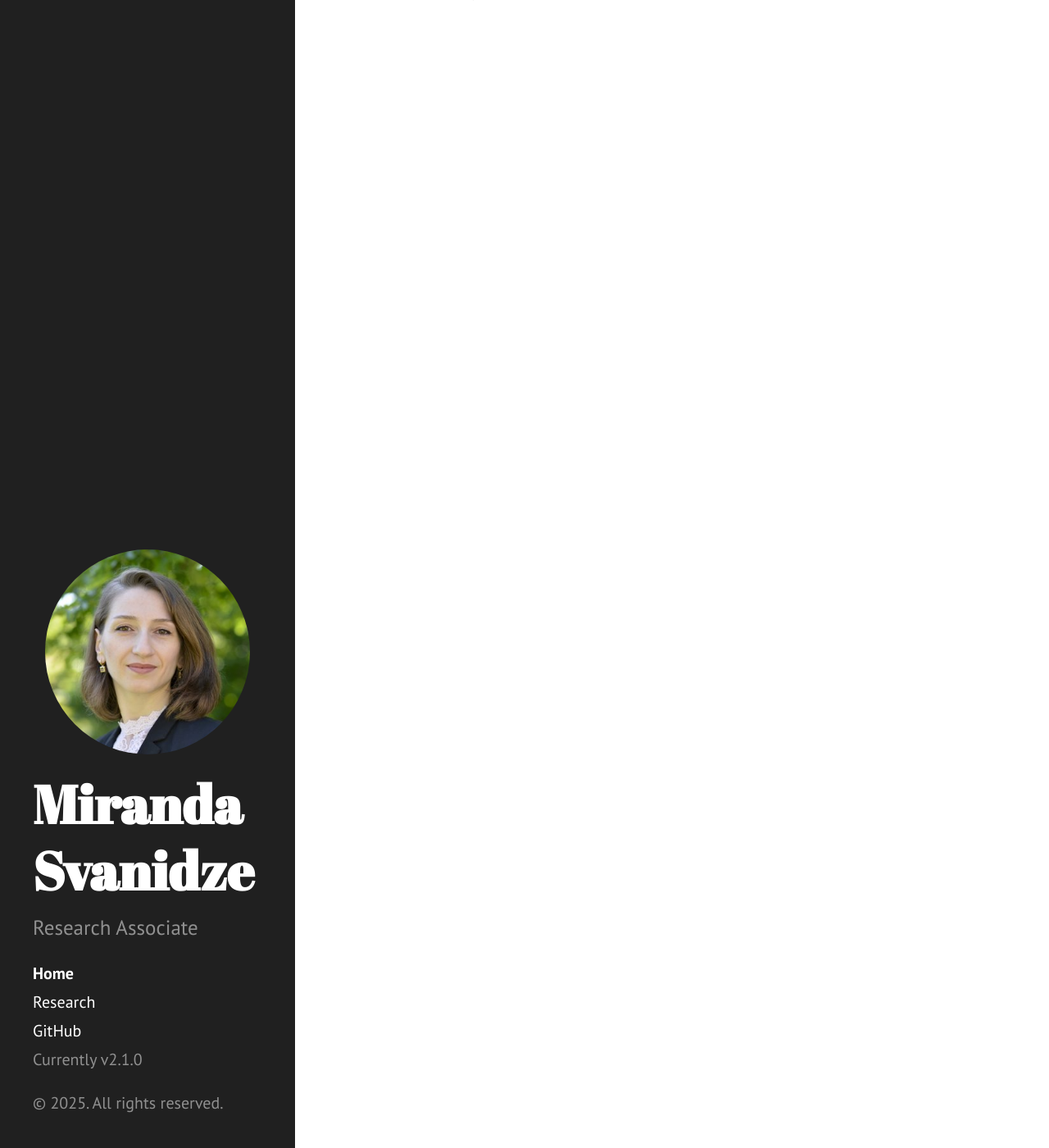
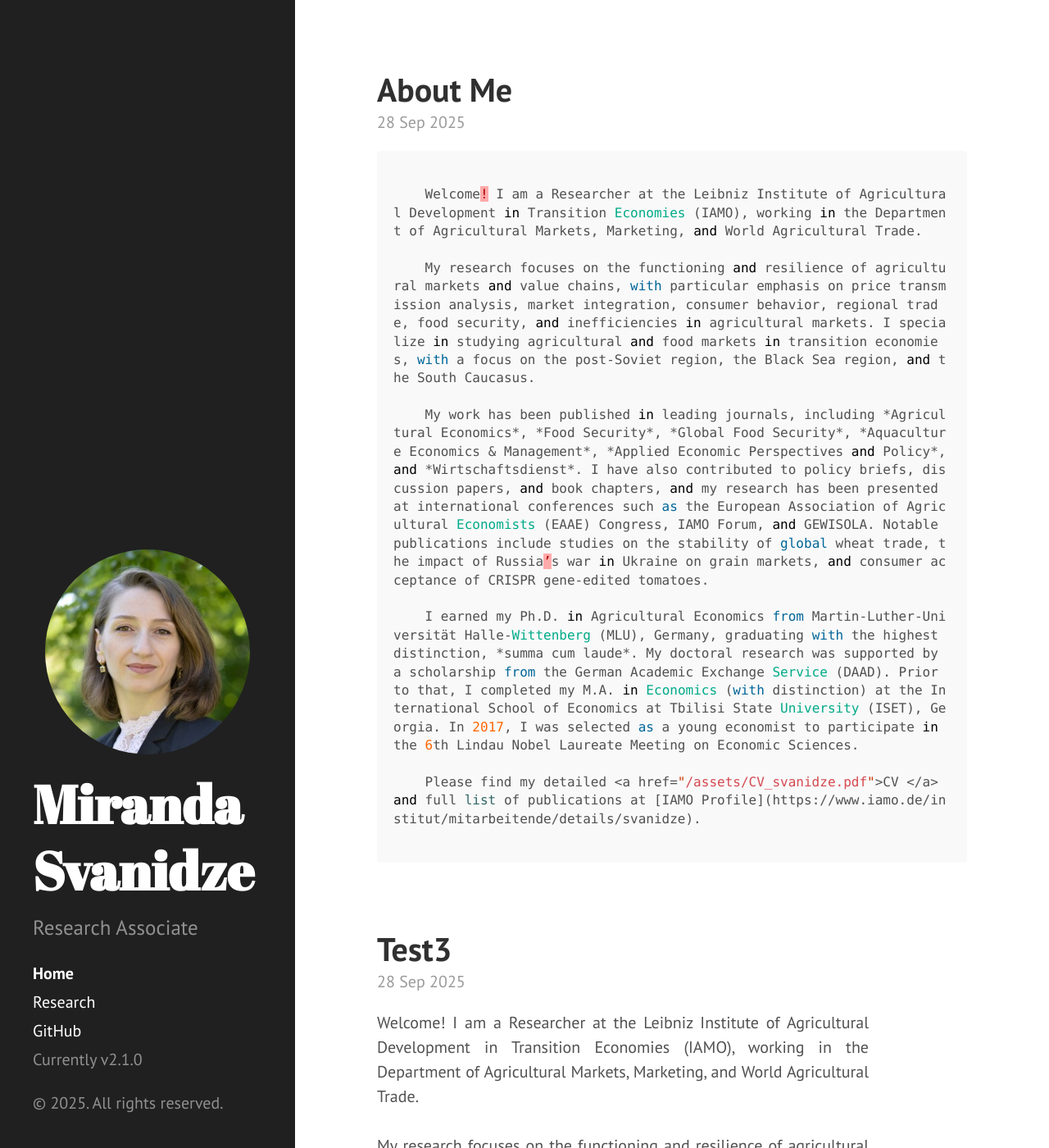
Before and after one commit to miranidze/miranidze.github.io, a Jekyll site: the page built from index.html, in a window 1280 px wide and 1400 px high, scrolled down 1036 px. Shown: the whole window at 82% size. Built offline with Jekyll 4.4.1, drawn with Linux system fonts in a browser that asks for light colours; the list of posts is cut into pages by our own code; some of the changed text lies outside the part shown.

Commit message:
initialupdate

````diff
--- a/_includes/sidebar.html
+++ b/_includes/sidebar.html
@@ -26,7 +26,7 @@
          {% endif %}
          {% endif %}
          {% endfor %}
-         <a class="sidebar-nav-item" href="https://www.iamo.de/institut/mitarbeitende/details/svanidze/publications">Research</a>
+         <a class="sidebar-nav-item" href="{{ '/research/' | relative_url }}">Research</a>
          <a class="sidebar-nav-item" href="https://github.com/miranidze">GitHub</a>
          <span class="sidebar-nav-item">Currently v{{ site.version }}</span>
       </nav>
--- /dev/null
+++ b/_posts/2025-09-28-test1.md
@@ -0,0 +1,18 @@
+<div id="custom-warning" style='text-align: justify;padding:0.1em; background-color:#E9D8FD; color:#69337A;'>
+<span>
+<p style='margin-top:1em; text-align:center'>
+<b>About me</b>
+</p>
+<p style='margin-left:1em; margin-right:1em'>
+Welcome! I am a Researcher at the Leibniz Institute of Agricultural Development in Transition Economies (IAMO), working in the Department of Agricultural Markets, Marketing, and World Agricultural Trade.<br>
+<br>My research focuses on the functioning and resilience of agricultural markets and value chains, with particular emphasis on price transmission analysis, market integration, consumer behavior, regional trade, food security, and inefficiencies in agricultural markets. I specialize in studying agricultural and food markets in transition economies, with a focus on the post-Soviet region, the Black Sea region, and the South Caucasus.<br>
+<br> My work has been published in leading journals, including *Agricultural Economics*, *Food Security*, *Global Food Security*, *Aquaculture Economics & Management*, *Applied Economic Perspectives and Policy*, and *Wirtschaftsdienst*. I have also contributed to policy briefs, discussion papers, and book chapters, and my research has been presented at international conferences such as the European Association of Agricultural Economists (EAAE) Congress, IAMO Forum, and GEWISOLA. Notable publications include studies on the stability of global wheat trade, the impact of Russia’s war in Ukraine on grain markets, and consumer acceptance of CRISPR gene-edited tomatoes.<br>
+<br> I earned my Ph.D. in Agricultural Economics from Martin-Luther-Universität Halle-Wittenberg (MLU), Germany, graduating with the highest distinction, *summa cum laude*. My doctoral research was supported by a scholarship from the German Academic Exchange Service (DAAD). Prior to that, I completed my M.A. in Economics (with distinction) at the International School of Economics at Tbilisi State University (ISET), Georgia. In 2017, I was selected as a young economist to participate in the 6th Lindau Nobel Laureate Meeting on Economic Sciences.<br>
+<br>Please find my detailed <a href="/assets/CV_svanidze.pdf">CV</a> and full list of publications at IAMO Profile
+
+</p>
+<p style='margin-bottom:1em; margin-right:1em; text-align:right; font-family:Georgia'>
+<b>- <a href="https://www.iamo.de/institut/mitarbeitende/details/svanidze" target="_blank">IAMO Profile</a></b>
+</p>
+</span>
+</div>
--- /dev/null
+++ b/_posts/2025-09-28-test2.md
@@ -0,0 +1,17 @@
+<p style="text-align: justify; text-justify: inter-word;">
+
+Welcome! I am a Researcher at the Leibniz Institute of Agricultural Development in Transition Economies (IAMO), working in the Department of Agricultural Markets, Marketing, and World Agricultural Trade.<br>
+<br>
+
+My research focuses on the functioning and resilience of agricultural markets and value chains, with particular emphasis on price transmission analysis, market integration, consumer behavior, regional trade, food security, and inefficiencies in agricultural markets. I specialize in studying agricultural and food markets in transition economies, with a focus on the post-Soviet region, the Black Sea region, and the South Caucasus.<br>
+<br>
+
+My work has been published in leading journals, including *Agricultural Economics*, *Food Security*, *Global Food Security*, *Aquaculture Economics & Management*, *Applied Economic Perspectives and Policy*, and *Wirtschaftsdienst*. I have also contributed to policy briefs, discussion papers, and book chapters, and my research has been presented at international conferences such as the European Association of Agricultural Economists (EAAE) Congress, IAMO Forum, and GEWISOLA. Notable publications include studies on the stability of global wheat trade, the impact of Russia’s war in Ukraine on grain markets, and consumer acceptance of CRISPR gene-edited tomatoes.<br>
+<br>
+
+I earned my Ph.D. in Agricultural Economics from Martin-Luther-Universität Halle-Wittenberg (MLU), Germany, graduating with the highest distinction, *summa cum laude*. My doctoral research was supported by a scholarship from the German Academic Exchange Service (DAAD). Prior to that, I completed my M.A. in Economics (with distinction) at the International School of Economics at Tbilisi State University (ISET), Georgia. In 2017, I was selected as a young economist to participate in the 6th Lindau Nobel Laureate Meeting on Economic Sciences.<br>
+<br>
+
+Please find my detailed <a href="/assets/CV_svanidze.pdf">CV </a> and full list of publications at [IAMO Profile](https://www.iamo.de/institut/mitarbeitende/details/svanidze).
+
+</p>
--- /dev/null
+++ b/_posts/2025-09-28-test3.md
@@ -0,0 +1,15 @@
+<p style="text-align: justify; max-width: 600px;">
+Welcome! I am a Researcher at the Leibniz Institute of Agricultural Development in Transition Economies (IAMO), working in the Department of Agricultural Markets, Marketing, and World Agricultural Trade.<br>
+<br>
+
+My research focuses on the functioning and resilience of agricultural markets and value chains, with particular emphasis on price transmission analysis, market integration, consumer behavior, regional trade, food security, and inefficiencies in agricultural markets. I specialize in studying agricultural and food markets in transition economies, with a focus on the post-Soviet region, the Black Sea region, and the South Caucasus.<br>
+<br>
+
+My work has been published in leading journals, including *Agricultural Economics*, *Food Security*, *Global Food Security*, *Aquaculture Economics & Management*, *Applied Economic Perspectives and Policy*, and *Wirtschaftsdienst*. I have also contributed to policy briefs, discussion papers, and book chapters, and my research has been presented at international conferences such as the European Association of Agricultural Economists (EAAE) Congress, IAMO Forum, and GEWISOLA. Notable publications include studies on the stability of global wheat trade, the impact of Russia’s war in Ukraine on grain markets, and consumer acceptance of CRISPR gene-edited tomatoes.<br>
+<br>
+
+I earned my Ph.D. in Agricultural Economics from Martin-Luther-Universität Halle-Wittenberg (MLU), Germany, graduating with the highest distinction, *summa cum laude*. My doctoral research was supported by a scholarship from the German Academic Exchange Service (DAAD). Prior to that, I completed my M.A. in Economics (with distinction) at the International School of Economics at Tbilisi State University (ISET), Georgia. In 2017, I was selected as a young economist to participate in the 6th Lindau Nobel Laureate Meeting on Economic Sciences.<br>
+<br>
+
+Please find my detailed <a href="/assets/CV_svanidze.pdf">CV </a> and full list of publications at [IAMO Profile](https://www.iamo.de/institut/mitarbeitende/details/svanidze).
+</p>
--- /dev/null
+++ b/_posts/2025-09-28-test4.md
@@ -0,0 +1,18 @@
+---
+layout: post
+title: About Me
+Today’s date is: {{ site.time | date: "%B %d, %Y" }}
+---
+```python
+
+    Welcome! I am a Researcher at the Leibniz Institute of Agricultural Development in Transition Economies (IAMO), working in the Department of Agricultural Markets, Marketing, and World Agricultural Trade.
+
+    My research focuses on the functioning and resilience of agricultural markets and value chains, with particular emphasis on price transmission analysis, market integration, consumer behavior, regional trade, food security, and inefficiencies in agricultural markets. I specialize in studying agricultural and food markets in transition economies, with a focus on the post-Soviet region, the Black Sea region, and the South Caucasus.
+
+    My work has been published in leading journals, including *Agricultural Economics*, *Food Security*, *Global Food Security*, *Aquaculture Economics & Management*, *Applied Economic Perspectives and Policy*, and *Wirtschaftsdienst*. I have also contributed to policy briefs, discussion papers, and book chapters, and my research has been presented at international conferences such as the European Association of Agricultural Economists (EAAE) Congress, IAMO Forum, and GEWISOLA. Notable publications include studies on the stability of global wheat trade, the impact of Russia’s war in Ukraine on grain markets, and consumer acceptance of CRISPR gene-edited tomatoes.
+
+    I earned my Ph.D. in Agricultural Economics from Martin-Luther-Universität Halle-Wittenberg (MLU), Germany, graduating with the highest distinction, *summa cum laude*. My doctoral research was supported by a scholarship from the German Academic Exchange Service (DAAD). Prior to that, I completed my M.A. in Economics (with distinction) at the International School of Economics at Tbilisi State University (ISET), Georgia. In 2017, I was selected as a young economist to participate in the 6th Lindau Nobel Laureate Meeting on Economic Sciences.
+
+    Please find my detailed <a href="/assets/CV_svanidze.pdf">CV </a> and full list of publications at [IAMO Profile](https://www.iamo.de/institut/mitarbeitende/details/svanidze).
+
+```
--- /dev/null
+++ b/research.md
@@ -0,0 +1,11 @@
+---
+layout: default
+title: Research
+permalink: /research/
+---
+
+# Publications
+
+```
+∎ Jamali Jaghdani, T., Glauben, T., Götz, L., Svanidze, M and Prehn, S. (2025) The stability of the global wheat trade in the post-Soviet space: A trade duration approach. German Journal of Agricultural Economics 73 (3) https://doi.org/10.52825/gjae.v73i3.1353
+```
````
